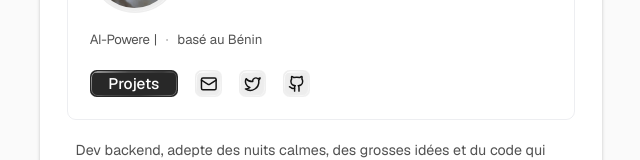
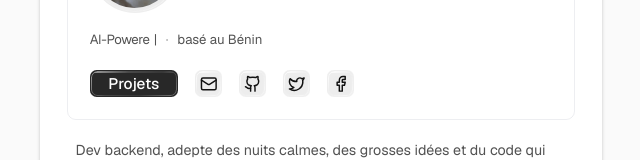
Before and after one commit to djamdeen10/my-portfolio, a React (Vite) app: page / in a window 1280 px wide. Shown: the part 244-404 px from the top of the page, without its empty margins (319-959 px from the left). Built offline with nearby package versions, Linux system fonts and the light colour scheme; no server answers.

Commit message:
Profil : ajout de Facebook et nouvel ordre des réseaux
- icône Facebook reliée au lien du profil
- ordre des actions : mail, GitHub, X, Facebook

```diff
--- a/src/pages/home/Hero.jsx
+++ b/src/pages/home/Hero.jsx
@@ -1,7 +1,7 @@
 import { profile } from '../../data/content.js';
 import { FadeInText, SlideInLeft, SlideInRight, SlideUp } from '../../components/ui/Animations.jsx';
 import { TimeCounter, TextShimmer, Typewriter } from '../../components/ui/Effects.jsx';
-import { Github, Mail, Twitter } from '../../components/ui/Icons.jsx';
+import { Facebook, Github, Mail, Twitter } from '../../components/ui/Icons.jsx';
 import { buttonBase, iconButtonClass, primaryButtonClass } from '../../components/ui/styles.js';
 
 export default function Hero({ onNavigate }) {
@@ -88,6 +88,15 @@ export default function Hero({ onNavigate }) {
               <Mail className="h-4 w-4" />
             </a>
             <a
+              href={profile.links.github}
+              target="_blank"
+              rel="noreferrer"
+              aria-label="Ouvrir GitHub"
+              className={`${buttonBase} ${iconButtonClass}`}
+            >
+              <Github className="h-4 w-4" />
+            </a>
+            <a
               href={profile.links.twitter}
               target="_blank"
               rel="noreferrer"
@@ -97,13 +106,13 @@ export default function Hero({ onNavigate }) {
               <Twitter className="h-4 w-4" />
             </a>
             <a
-              href={profile.links.github}
+              href={profile.links.facebook}
               target="_blank"
               rel="noreferrer"
-              aria-label="Ouvrir GitHub"
+              aria-label="Ouvrir Facebook"
               className={`${buttonBase} ${iconButtonClass}`}
             >
-              <Github className="h-4 w-4" />
+              <Facebook className="h-4 w-4" />
             </a>
           </div>
         </SlideInRight>
```
